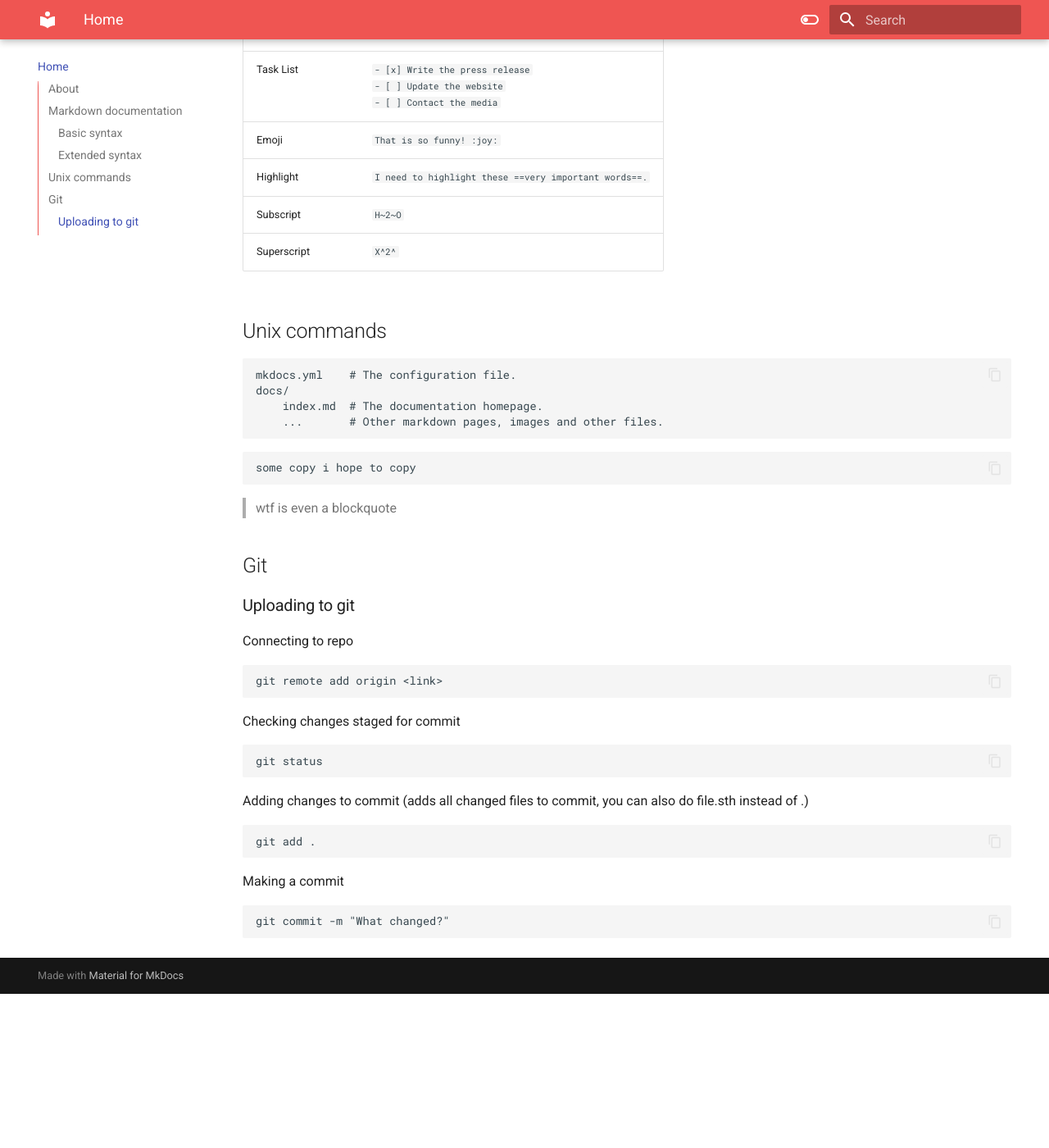
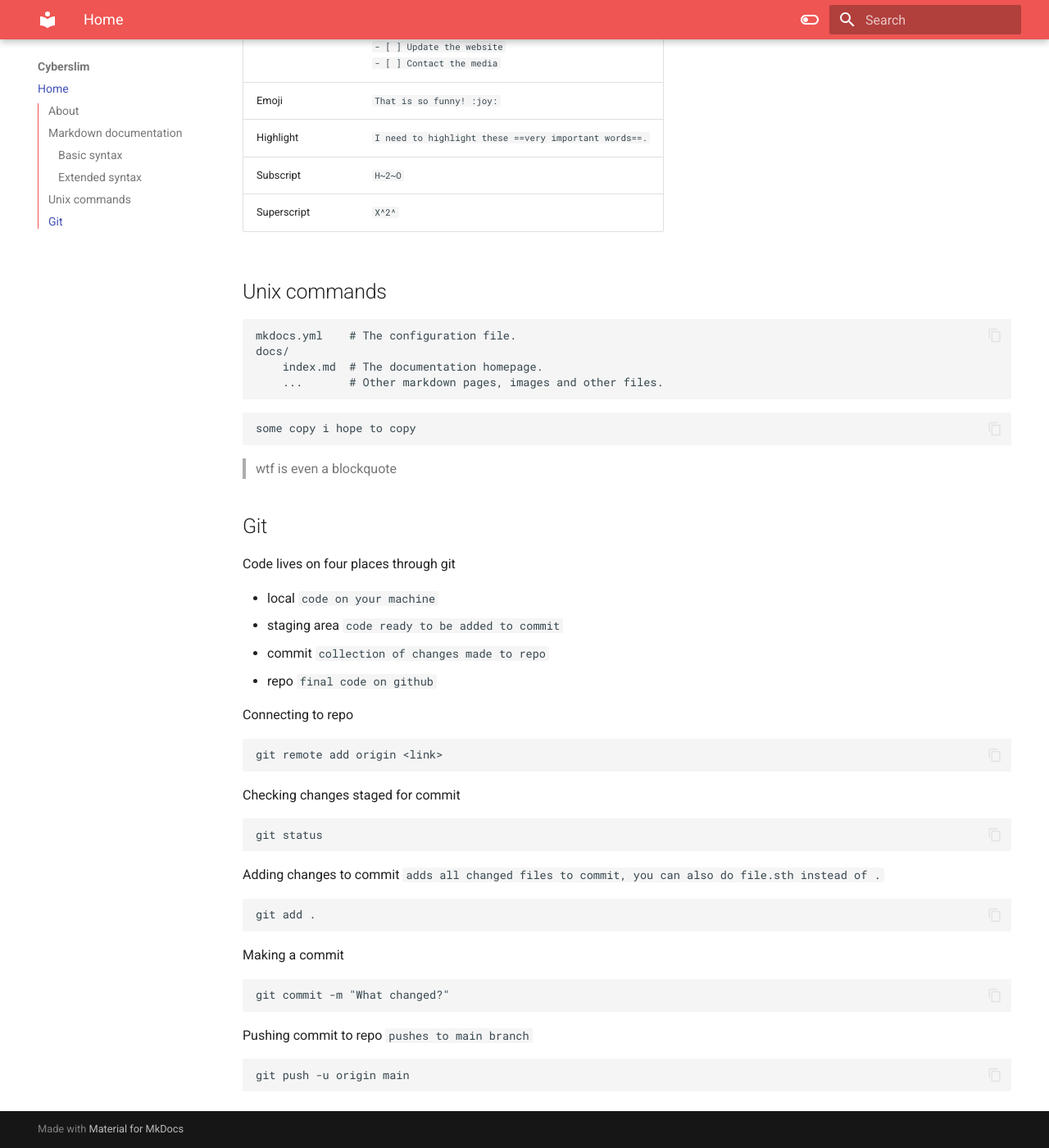
Before and after one commit to Cha0i/cyberslim, an MkDocs documentation site: the page built from docs/index.md, in a window 1280 px wide and 1400 px high, scrolled down 1937 px. Shown: the whole window at 82% size. Built offline with MkDocs 1.6.1 and Material for MkDocs 9.7.7, drawn with Linux system fonts in a browser that asks for light colours; before the commit the page ends 3149 px from its top, so only the background shows below that.

Commit message:
Changed navigation to only use sidebar

````diff
--- a/docs/index.md
+++ b/docs/index.md
@@ -56,8 +56,13 @@
 > wtf is even a blockquote
 
 ## Git
+Code lives on four places through git
 
-### Uploading to git
+- local `code on your machine`
+- staging area `code ready to be added to commit`
+- commit `collection of changes made to repo`
+- repo `final code on github`
+
 Connecting to repo
 ```
 git remote add origin <link>
@@ -68,7 +73,7 @@
 git status
 ```
 
-Adding changes to commit (adds all changed files to commit, you can also do file.sth instead of .)
+Adding changes to commit `adds all changed files to commit, you can also do file.sth instead of .`
 ```
 git add .
 ```
@@ -77,3 +82,8 @@
 ```
 git commit -m "What changed?"
 ```
+
+Pushing commit to repo `pushes to main branch`
+```
+git push -u origin main
+```
--- a/mkdocs.yml
+++ b/mkdocs.yml
@@ -2,7 +2,7 @@
 theme:
   name: material
   features:
-    - navigation.tabs
+    #- navigation.tabs
     - navigation.sections
     - toc.integrate
     - navigation.top
@@ -43,5 +43,5 @@
   - pymdownx.mark
   - attr_list
 
-nav:
-  - Home: index.md
+#nav:
+#  - Sitemap: index.md
````
